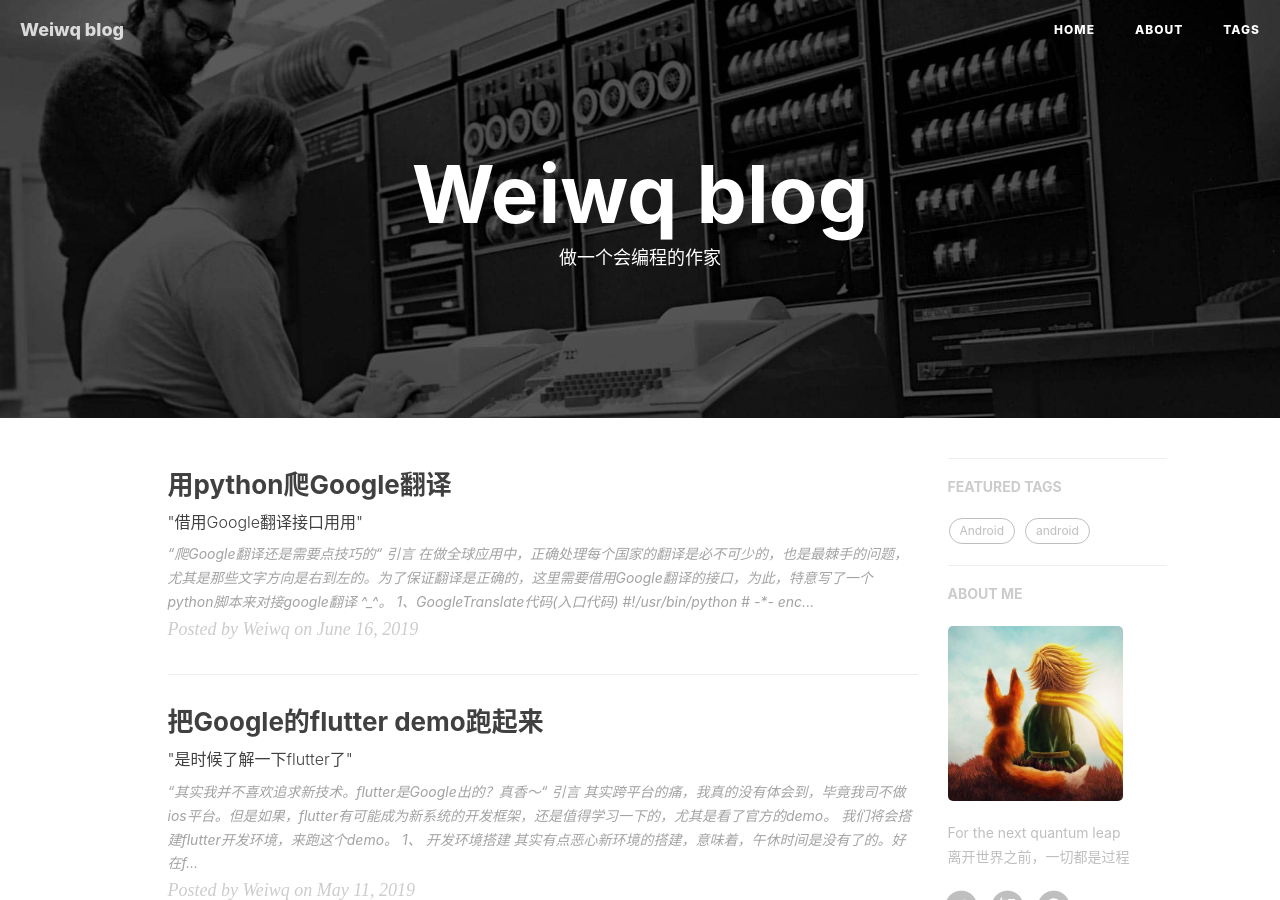
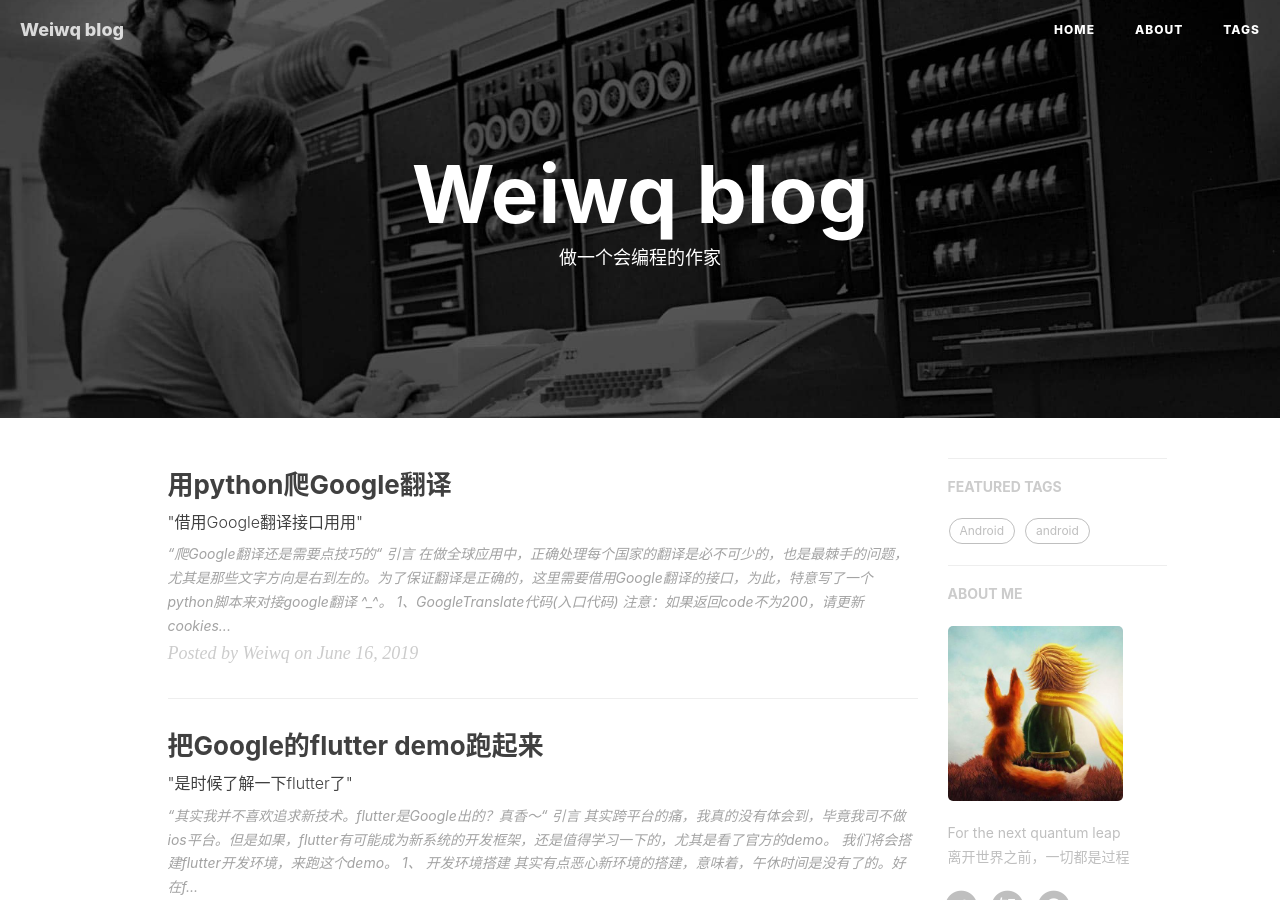
Before and after one commit to weiwangqiang/weiwangqiang.github.io, a Jekyll site: the page built from index.html, in a window 1280 px wide and 900 px high. Built offline with Jekyll 4.4.1, drawn with Linux system fonts in a browser that asks for light colours; nearby versions of some CDN libraries; the list of posts is cut into pages by our own code; comment, search, counter and statistics services are not loaded.

Commit message:
[feature][][apk_build] fix google translate blog
[what]
[why]
[how]

````diff
--- a/_posts/2019-05-25-python-get-google-translate.markdown
+++ b/_posts/2019-05-25-python-get-google-translate.markdown
@@ -18,6 +18,8 @@ tags:
 在做全球应用中，正确处理每个国家的翻译是必不可少的，也是最棘手的问题，尤其是那些文字方向是右到左的。为了保证翻译是正确的，这里需要借用Google翻译的接口，为此，特意写了一个python脚本来对接google翻译 ^_^。
 
 ## 1、GoogleTranslate代码(入口代码)
+
+注意：如果返回code不为200，请更新cookies
 
 ```java
 #!/usr/bin/python
@@ -107,6 +109,7 @@ if __name__ == '__main__':
 ```
 
 ##2、翻译鉴权
+
 由于Google翻译的接口是收费的，会对翻译内容做一个加密鉴权的限制，可以通过一下方法得到翻译词条的加密字符串，TkParams类的实现如下：
 
 ```java
@@ -224,6 +227,7 @@ def refresh_tkk():
 ```
 
 ##3、语言代码对照表
+
 为了方便使用，这里整理了多国语言对应的缩写，应是比较全了, LanguageMapCode类如下
 
 ```java
````
